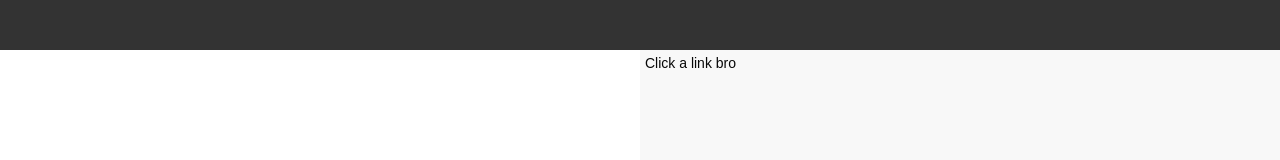
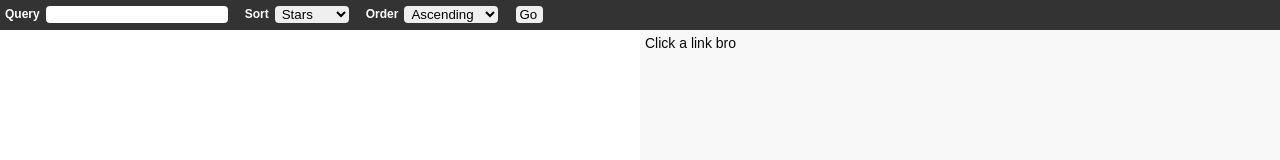
Before and after one commit to Piefayth/observablegithub, a plain HTML site: page index.html in a window 1280 px wide. Drawn offline with nearby package versions, Linux system fonts and the light colour scheme; no server answers.

Commit message:
cool that something works for once

```diff
--- a/githubInterface.js
+++ b/githubInterface.js
@@ -3,10 +3,10 @@
 class RepoSearch {
   constructor(){
     this.urls = [this._buildQuery({
-      sort: 'updated',
+      sort: 'stars',
       language: 'javascript',
-      stars: '>50',
-      search: 'javascript'
+      stars: '<200',
+      pushed: '>2016-01-13'
     })];
     this.waiting = false;
     this.endOfCurrentSearch = false;
@@ -14,6 +14,11 @@ class RepoSearch {
 
   isNotWaiting(){
     return !this.waiting;
+  }
+
+  updateParams(params){
+    this.urls = [this._buildQuery(params)];
+    this.waiting = false;
   }
 
   next(handler){
@@ -80,7 +85,7 @@ class RepoSearch {
   _buildQuery(params){
     var query = '?q=',
         end = '',
-        search;
+        search = '';
 
     for(var key in params){
       if(key === 'sort'){
--- a/index.html
+++ b/index.html
@@ -9,6 +9,21 @@
   </head>
   <body>
     <div id="navbar">
+      <label>Query </label>
+      <input type="text" id="queryInput"></input>
+      <label>Sort</label>
+      <select id="sortSelect">
+        <option value="">Best</option>
+        <option value="stars" selected>Stars</option>
+        <option value="forks">Forks</option>
+        <option value="updated">Updated</option>
+      </select>
+      <label>Order </label>
+      <select id="orderSelect">
+        <option value="asc">Ascending</option>
+        <option value="desc">Descending</option>
+      </select>
+      <button id="searchButton"> Go </button>
     </div>
     <div id="content">
     </div>
--- a/main.js
+++ b/main.js
@@ -1,4 +1,4 @@
-const ACCESS_TOKEN = '73b3b27673991e5876e70174744a0e4d35b09642';
+const ACCESS_TOKEN = 'e024f744a2eb7145eebf3491ef4de795e82b2982';
 
 function handleIncomingRepos(data){
 
@@ -37,6 +37,21 @@ function init(){
   var search = new RepoSearch();
   search.next(handleIncomingRepos);
 
+  Rx.Observable.fromEvent($('#searchButton'), 'click')
+  .subscribe(searchHandler);
+
+  function searchHandler(){
+    var params = {
+      search: $('#queryInput').val(),
+      sort: $('#sortSelect').val(),
+      order: $('#orderSelect').val()
+    };
+
+    search.updateParams(params);
+    search.next(handleIncomingRepos);
+    $content.empty();
+  }
+
   Rx.Observable.fromEvent($content, 'scroll')
   .throttle(1000)
   .takeWhile(search.isNotWaiting)
--- a/style.css
+++ b/style.css
@@ -5,6 +5,52 @@
 
 .repoListItem:nth-child(even) {
   background-color: #f8f8f8;
+}
+
+input {
+  border: none;
+  border-radius: 4px;
+  float: left;
+  margin-top: 6px;
+  margin-left: 6px;
+  margin-right: 12px;
+  height: 17px;
+  padding-left: 3px;
+}
+
+select {
+  border: none;
+  border-radius: 4px;
+  float: left;
+  margin-top: 6px;
+  margin-left: 6px;
+  margin-right: 12px;
+  height: 17px;
+  padding-left: 3px;
+}
+
+button {
+  border: none;
+  border-radius: 4px;
+  float: left;
+  margin-top: 6px;
+  margin-left: 6px;
+  margin-right: 12px;
+  height: 17px;
+  padding-left: 3px;
+}
+
+button:hover {
+  background-color: #f8f8f8;
+}
+
+label {
+  color: white;
+  float: left;
+  margin-top: 7px;
+  margin-left: 5px;
+  font-size: 12px;
+  font-weight: bold;
 }
 
 #content {
@@ -36,7 +82,7 @@
 }
 #navbar{
   width: 100%;
-  min-height: 50px;
+  min-height: 30px;
   background-color: #333;
 }
 div {
```
